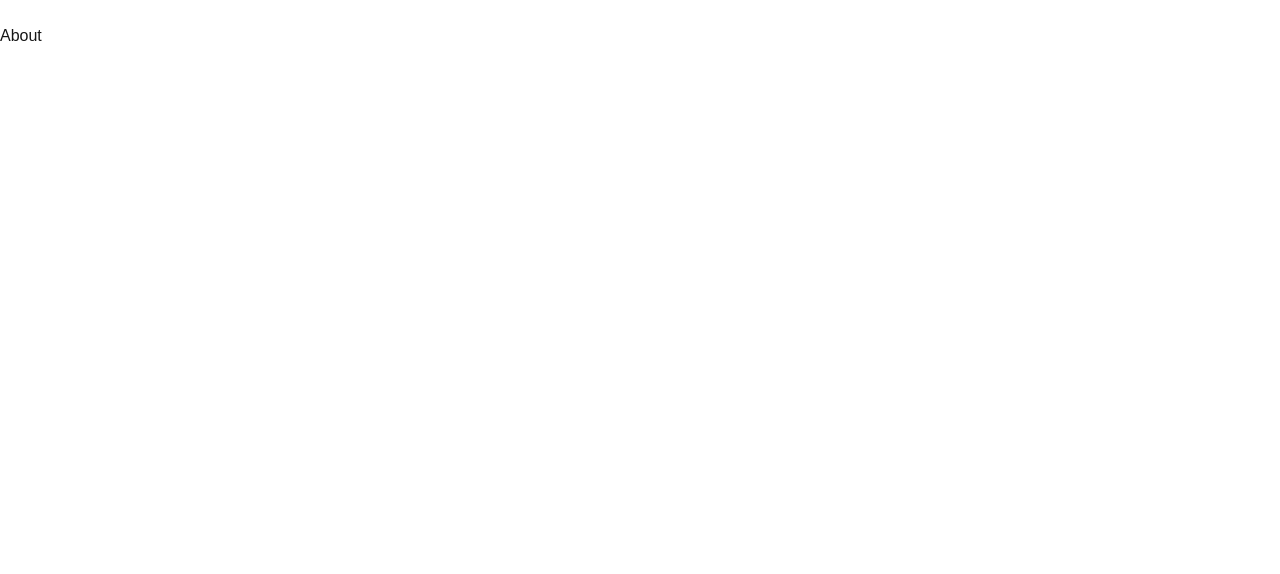
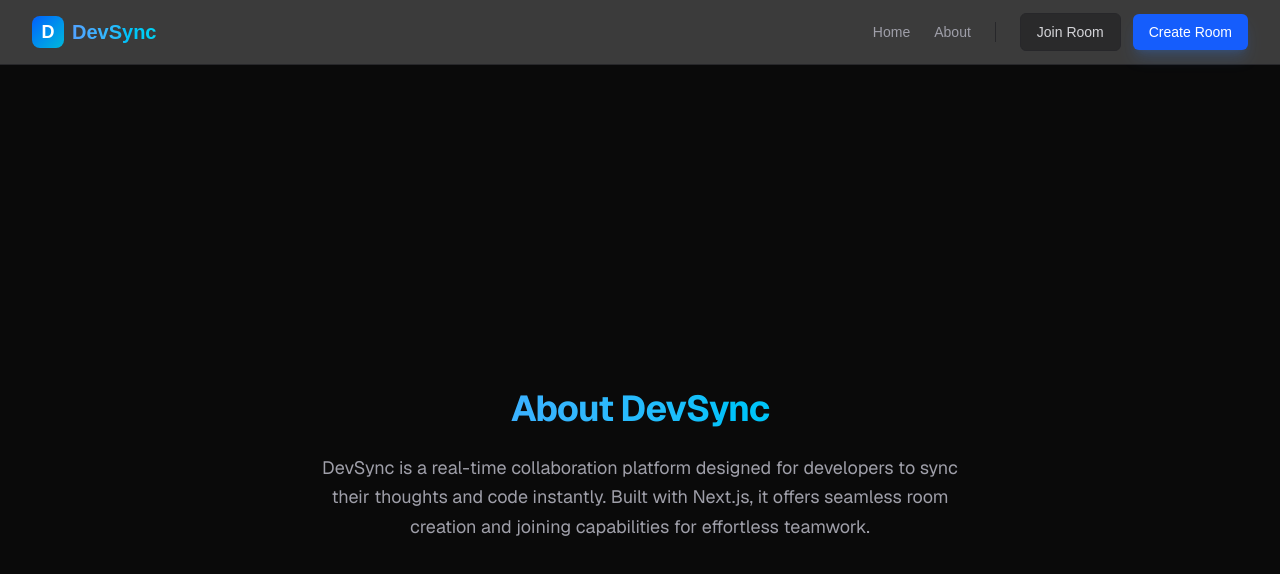
Before and after one commit to abhayshaw1601/DevSync, a Next.js app: page /About in a window 1280 px wide. Shown: the top 574 px of the page. Built offline with nearby package versions, Linux system fonts and the light colour scheme.

Commit message:
navbar added

```diff
--- a/app/About/page.tsx
+++ b/app/About/page.tsx
@@ -1,7 +1,15 @@
-export default function About() {
+export default function AboutPage() {
     return (
-        <div>
-            <h1>About</h1>
+        <div className="min-h-screen bg-[#0a0a0a] text-[#ededed] flex flex-col items-center justify-center p-8 font-sans">
+            <main className="max-w-2xl text-center space-y-6">
+                <h1 className="text-4xl font-bold tracking-tight bg-gradient-to-r from-blue-400 to-cyan-400 bg-clip-text text-transparent">
+                    About DevSync
+                </h1>
+                <p className="text-lg text-zinc-400 leading-relaxed">
+                    DevSync is a real-time collaboration platform designed for developers to sync their thoughts and code instantly.
+                    Built with Next.js, it offers seamless room creation and joining capabilities for effortless teamwork.
+                </p>
+            </main>
         </div>
     );
 }
--- /dev/null
+++ b/app/Room/[roomId]/page.tsx
@@ -0,0 +1,15 @@
+import { use } from "react";
+
+export default function RoomPage({ params }: { params: Promise<{ roomId: string }> }) {
+    const { roomId } = use(params);
+
+    return (
+        <div className="min-h-screen bg-[#0a0a0a] text-[#ededed] flex flex-col items-center justify-center font-sans">
+            <div className="text-center space-y-4">
+                <h1 className="text-2xl font-semibold text-zinc-100">Room: <span className="font-mono text-blue-400">{roomId}</span></h1>
+                <p className="text-zinc-500">Waiting for participants...</p>
+                {/* Future: Integrate Editor and Whiteboard here */}
+            </div>
+        </div>
+    );
+}
--- a/components/navbar.tsx
+++ b/components/navbar.tsx
@@ -1,27 +1,67 @@
-"use client"
+"use client";
 import Link from "next/link";
 
 export default function Navbar() {
     return (
-        <div>
-            <nav>
-                <Link href="/" className="text-white mx-2">Home</Link>
-                <Link href="/About" className="text-white mx-2">About</Link>
-                <button className="text-white mx-2"
+        <header className="border-b border-zinc-800 bg-[#0a0a0a]/80 backdrop-blur-md sticky top-0 z-50">
+            <div className="max-w-7xl mx-auto px-4 sm:px-6 lg:px-8">
+                <div className="flex items-center justify-between h-16">
+                    {/* Logo */}
+                    <Link href="/" className="flex items-center gap-2 group">
+                        <div className="w-8 h-8 rounded-lg bg-gradient-to-br from-blue-600 to-cyan-500 flex items-center justify-center transform group-hover:scale-105 transition-transform duration-200">
+                            <span className="text-white font-bold text-lg select-none">D</span>
+                        </div>
+                        <span className="text-xl font-bold bg-gradient-to-r from-blue-400 to-cyan-400 bg-clip-text text-transparent select-none">
+                            DevSync
+                        </span>
+                    </Link>
+
+                    {/* Navigation & Actions */}
+                    <nav className="flex items-center gap-1 sm:gap-6">
+                        <div className="hidden sm:flex items-center gap-6">
+                            <Link
+                                href="/"
+                                className="text-sm font-medium text-zinc-400 hover:text-white transition-colors"
+                            >
+                                Home
+                            </Link>
+                            <Link
+                                href="/About"
+                                className="text-sm font-medium text-zinc-400 hover:text-white transition-colors"
+                            >
+                                About
+                            </Link>
+                        </div>
+
+                        <div className="h-5 w-px bg-zinc-800 hidden sm:block"></div>
+
+                        <div className="flex items-center gap-3">
+                            <button
+                                className="px-4 py-2 text-sm font-medium text-zinc-300 hover:text-white bg-zinc-900/50 hover:bg-zinc-800 rounded-md border border-zinc-800 transition-all cursor-pointer"
+                                onClick={() => {
+                                    const roomId = prompt("Enter Room ID");
+                                    if (roomId) {
+                                        window.location.href = `/Room/${roomId}`;
+                                    }
+                                }}
+                            >
+                                Join Room
+                            </button>
+                            <button
+                                className="px-4 py-2 text-sm font-medium text-white bg-blue-600 hover:bg-blue-500 rounded-md shadow-lg shadow-blue-500/20 hover:shadow-blue-500/40 transition-all cursor-pointer"
                                 onClick={() => {
                                     const roomId = Math.random().toString(36).substring(2, 10);
                                     if (roomId) {
                                         window.location.href = `/Room/${roomId}`;
                                     }
-                    }}>Create Room</button>
-                <button className="text-white mx-2"
-                    onClick={() => {
-                        const roomId = prompt("Enter Room ID");
-                        if (roomId) {
-                            window.location.href = `/Room/${roomId}`;
-                        }
-                    }}>Join Room</button>
+                                }}
+                            >
+                                Create Room
+                            </button>
+                        </div>
                     </nav>
                 </div>
+            </div>
+        </header>
     );
 }
```
Lines whose indentation alone changed are shown as unchanged.
